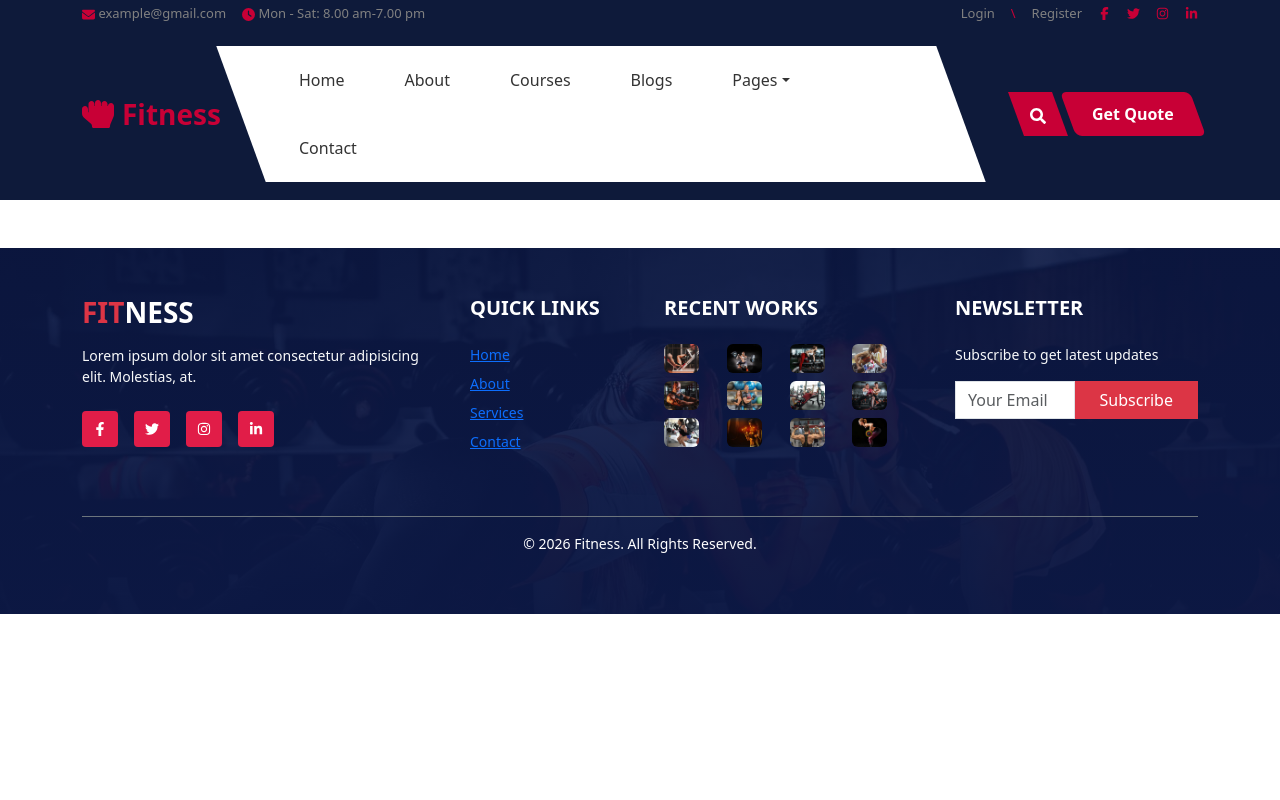
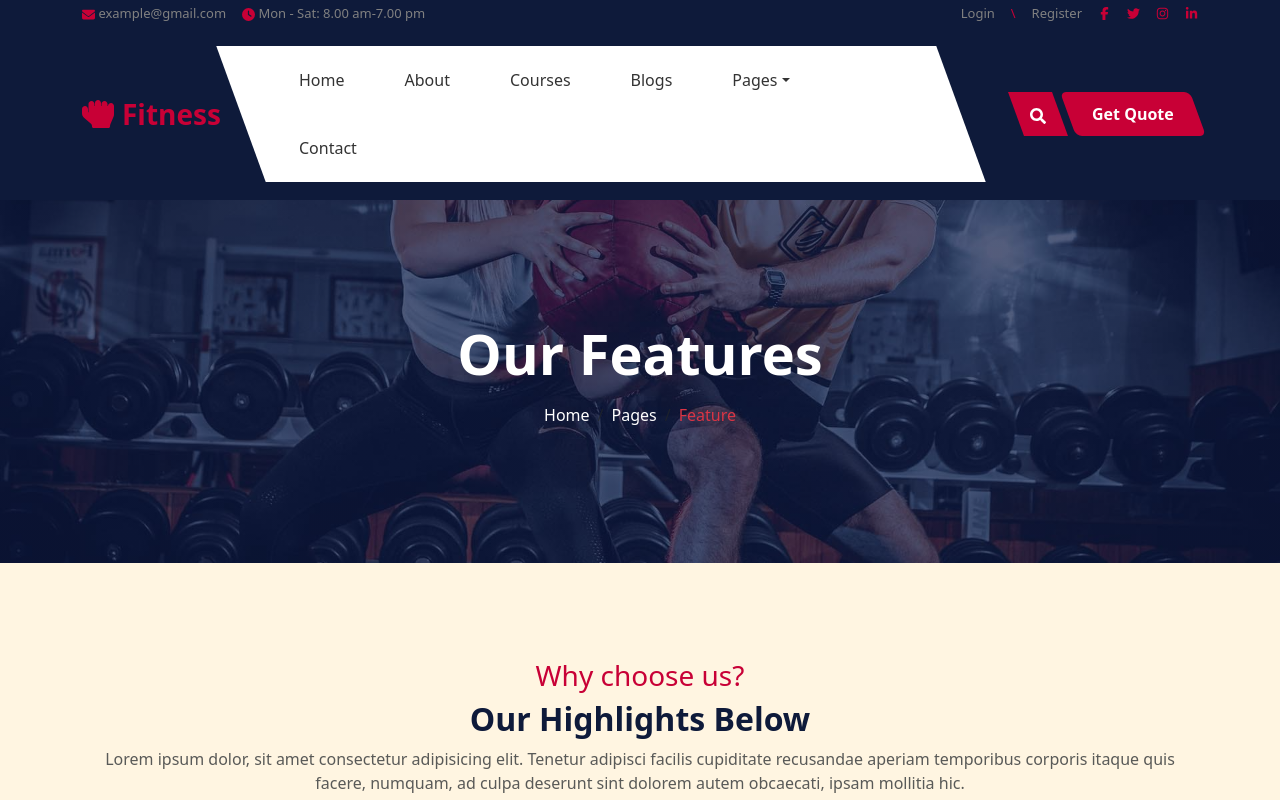
Before and after one commit to Alda145/fitness, a React app in the folder frontend/: page /features in a window 1280 px wide. Shown: the top 800 px of the page. Built offline with nearby package versions, Linux system fonts and the light colour scheme; the HTML template or start-up script is replaced by a standard one.

Commit message:
Pages update

```diff
--- a/frontend/src/App.jsx
+++ b/frontend/src/App.jsx
@@ -6,7 +6,10 @@ import About from './Pages/About/index'
 import Footer from './Footer/index'
 import { Routes, Route } from 'react-router-dom'
 import Courses from './Pages/Courses'
-import Blogs from './Pages/Blogs'
+import Blogs from './Pages/Blogs';
+import Features from './Pages/Pages/Features'
+import Testimonial from './Pages/Pages/Testimonial'
+import Team from './Pages/Pages/Team'
 
 //import './App.css'
 
@@ -21,9 +24,12 @@ function App() {
         <Route path="/about" element={<About />} />
         <Route path="/courses" element={<Courses />} />
         <Route path="/blogs" element={<Blogs />} />
+        <Route path="/features" element={<Features />} />
+        <Route path="/testimonial" element={<Testimonial />} />
+        <Route path="/team" element={<Team />} />
 
       </Routes>
-      <Footer/>
+      <Footer />
 
 
     </>
--- a/frontend/src/Components/BreadcrumbSection/index.jsx
+++ b/frontend/src/Components/BreadcrumbSection/index.jsx
@@ -17,7 +17,7 @@ const BreadcrumbSection = ({ title, current }) => {
                             Home
                         </Breadcrumb.Item>
 
-                        <Breadcrumb.Item linkAs={Link} linkProps={{ to: "/pages" }}>
+                        <Breadcrumb.Item linkAs={Link} linkProps={{ to: "/features" }}>
                             Pages
                         </Breadcrumb.Item>
 
--- /dev/null
+++ b/frontend/src/Pages/Pages/Features/index.jsx
@@ -0,0 +1,15 @@
+import BreadcrumbSection from "../../../Components/BreadcrumbSection";
+import HighlightSection from "../../../Components/Home/HighlightSection";
+
+const Features = ()=>{
+
+
+return(
+    <>
+        <BreadcrumbSection title="Our Features" current="Feature" />
+        <HighlightSection/>
+    </>
+)
+
+}
+export default Features;
--- /dev/null
+++ b/frontend/src/Pages/Pages/Team/index.jsx
@@ -0,0 +1,20 @@
+import BreadcrumbSection from "../../../Components/BreadcrumbSection";
+import TeamSection from "../../../Components/Home/TeamSection";
+
+
+
+const Team = () => {
+
+
+    return (
+        <>
+            <BreadcrumbSection title="Our Team" current="Team" />
+
+            <TeamSection/>
+
+
+        </>
+    )
+
+}
+export default Team;
--- /dev/null
+++ b/frontend/src/Pages/Pages/Testimonial/index.jsx
@@ -0,0 +1,18 @@
+import BreadcrumbSection from "../../../Components/BreadcrumbSection";
+import Testimonials from "../../../Components/Home/Testimonial";
+
+
+const Features = () => {
+
+
+    return (
+        <>
+            <BreadcrumbSection title="Our Testimonials" current="Testimonial" />
+            <div  style={{height:"100px"}}></div>
+            <Testimonials />
+
+        </>
+    )
+
+}
+export default Features;
```
Also changed, not shown: frontend/src/Pages/Pages/Features/index.css (added), frontend/src/Pages/Pages/Team/index.css (added), frontend/src/Pages/Pages/Testimonial/index.css (added).
